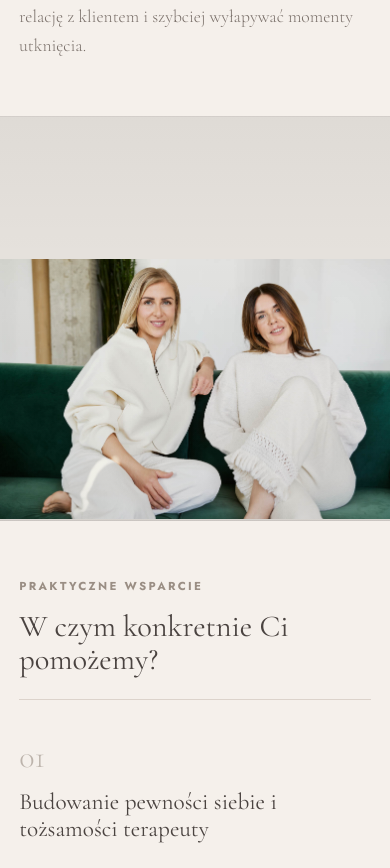
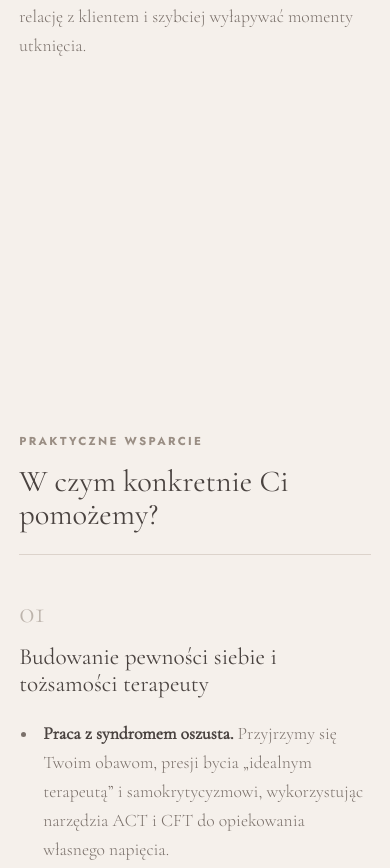
Before and after one commit to marelc/actflow, a React (Vite) app: page /mentoring in a window 390 px wide. Shown: the part 1948-2816 px from the top of the page. Built offline with nearby package versions, Linux system fonts and the light colour scheme.

Commit message:
Add mobile mentoring photo reveal

```diff
--- a/src/pages/Mentoring.tsx
+++ b/src/pages/Mentoring.tsx
@@ -75,7 +75,14 @@ function Mentoring() {
         role="img"
         aria-label="Anita i Marika siedzące razem na zielonej sofie"
         style={{ backgroundImage: `url(${mentoringPhoto})` }}
-      />
+      >
+        <img
+          className="mentoring__mobile-photo"
+          src={mentoringPhoto}
+          alt=""
+          aria-hidden="true"
+        />
+      </figure>
 
       <section className="mentoring__section mentoring__reading-column mentoring__support">
         <p className="mentoring__eyebrow">Praktyczne wsparcie</p>
--- a/src/styles.css
+++ b/src/styles.css
@@ -1236,6 +1236,10 @@ img {
   pointer-events: none;
 }
 
+.mentoring__mobile-photo {
+  display: none;
+}
+
 .mentoring__support {
   border-top: 0;
 }
@@ -1359,6 +1363,22 @@ img {
   100% { opacity: 1; transform: translateY(0); }
 }
 
+@keyframes mentoringMobileReveal {
+  0% {
+    clip-path: inset(0 0 100% 0);
+    transform: scale(1.025);
+  }
+  24%,
+  76% {
+    clip-path: inset(0);
+    transform: scale(1);
+  }
+  100% {
+    clip-path: inset(100% 0 0 0);
+    transform: scale(1.025);
+  }
+}
+
 /* ---------------------------------------------------------------------------
    Responsive
    --------------------------------------------------------------------------- */
@@ -1620,10 +1640,37 @@ img {
   }
 
   .mentoring__photo-stage {
-    height: 48svh;
-    min-height: 22rem;
-    background-position: center calc(50% + 70px);
-    background-size: 100vw auto;
+    height: auto;
+    min-height: 0;
+    overflow: clip;
+    background-image: none !important;
+    background-color: transparent;
+    background-attachment: scroll;
+    box-shadow: none;
+  }
+
+  .mentoring__photo-stage::after {
+    display: none;
+  }
+
+  .mentoring__mobile-photo {
+    position: static;
+    display: block;
+    width: 100%;
+    height: auto;
+    aspect-ratio: 3 / 2;
+    object-fit: cover;
+    object-position: center center;
+    background: transparent;
+  }
+
+  @supports (animation-timeline: view()) {
+    .mentoring__mobile-photo {
+      animation: mentoringMobileReveal linear both;
+      animation-timeline: view(block);
+      animation-range: entry 0% exit 100%;
+      will-change: clip-path, transform;
+    }
   }
 
   .mentoring__support-block {
@@ -1652,4 +1699,5 @@ img {
   .mentoring__photo-stage {
     background-attachment: scroll;
   }
-}
+
+}
```
